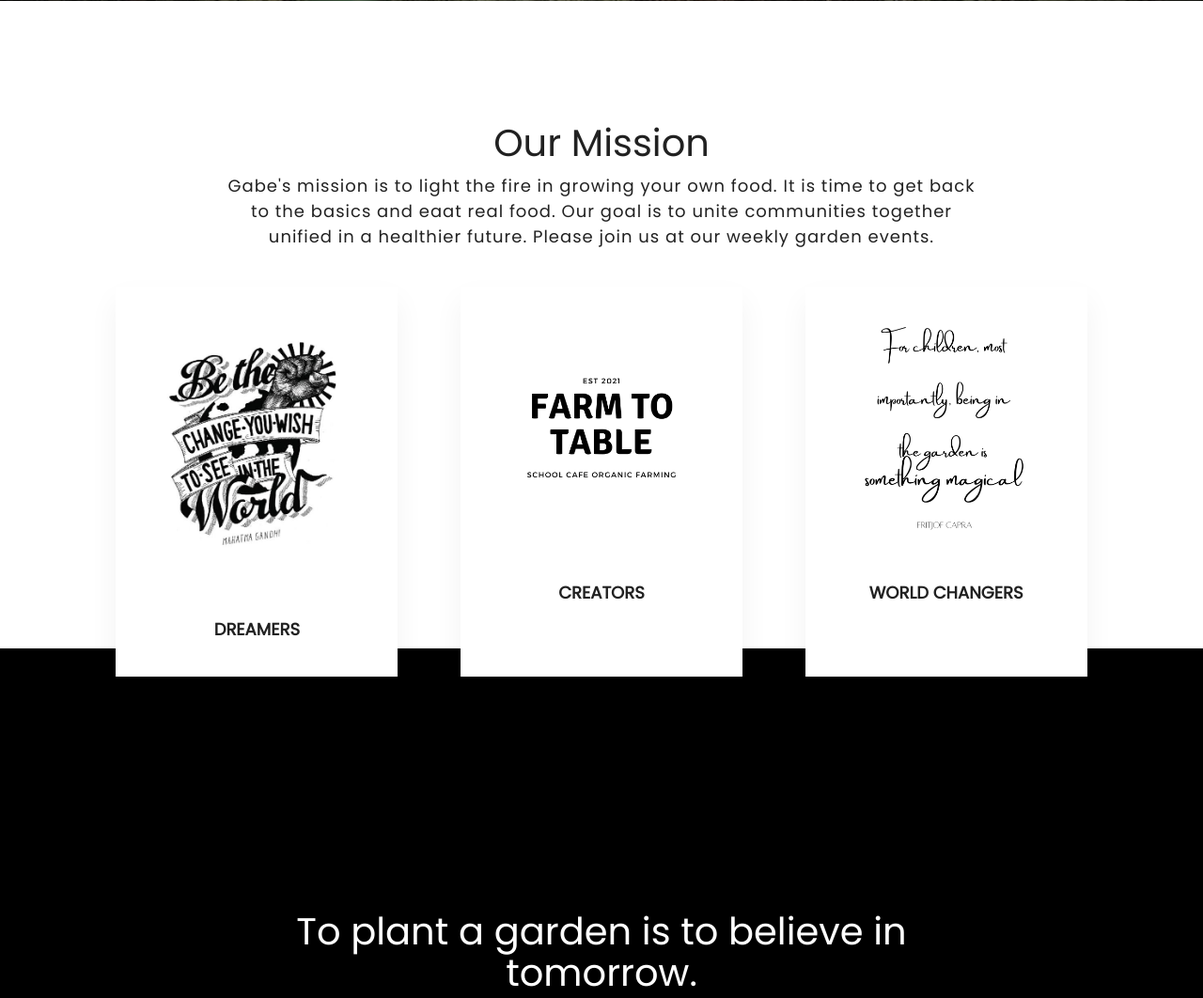
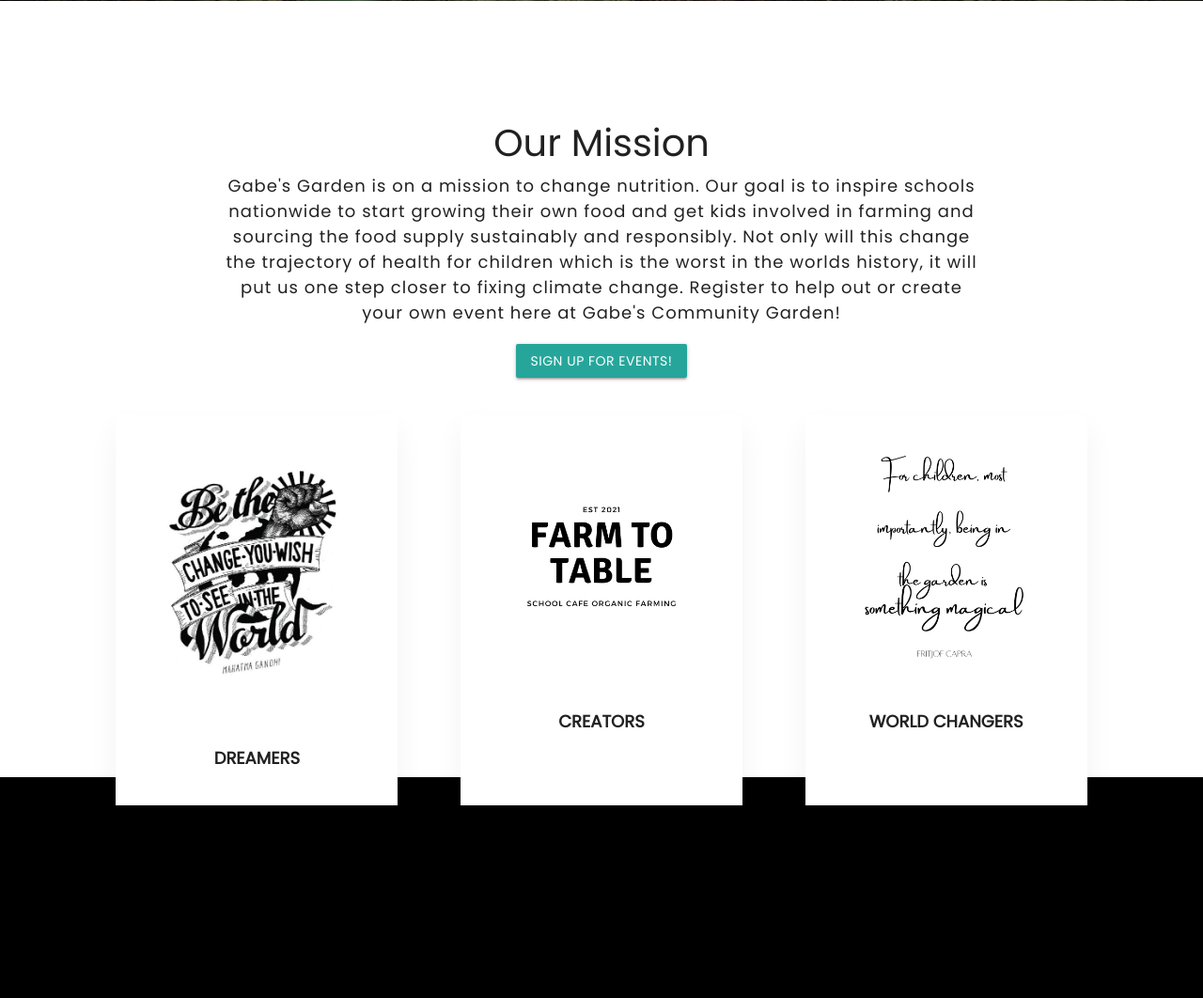
Before and after one commit to Code-Institute-Submissions/susanmarie87-The-Garden_NovResub, a Flask app: page / in a window 1280 px wide. Shown: the part 799-1861 px from the top of the page at 94% size. Run offline with Flask 2, Linux system fonts and the light colour scheme; some libraries are stand-ins or nearby versions; some web fonts are replaced.

Commit message:
Changed intro & add button to make user friendly

```diff
--- a/templates/index.html
+++ b/templates/index.html
@@ -4,7 +4,6 @@
 
 <section class="banner" id="home">
     <h2>On A Mission To <br> <span>Change Nutrition</span></h2>
-
 </section>
 
 <!--Mission Statement-->
@@ -12,9 +11,17 @@
     <div class="content">
         <div class="mxw800p">
             <h3>Our Mission</h3>
-            <p>Gabe's mission is to light the fire in growing your own food. It is time to get back to the basics and
-                eaat real food. Our goal is to unite
-                communities together unified in a healthier future. Please join us at our weekly garden events.
+            <p>Gabe's Garden is on a mission to change nutrition. Our goal is to inspire schools nationwide to start
+                growing
+                their own food
+                and get kids involved in farming and sourcing the food supply sustainably and responsibly. Not only will
+                this
+                change the trajectory
+                of health for children which is the worst in the worlds history, it will put us one step closer to
+                fixing climate change.
+                Register to help out or create your own event here at Gabe's Community Garden!
+            </p>
+            <a href="{{ url_for('events') }}" class="btn">Sign Up For Events!</a>
         </div>
         <!--Logo Boxes-->
         <div class="services">
@@ -148,5 +155,6 @@
                     </div>
                 </div>
             </div>
+        </div>
 </section>
 {% endblock %}
```
